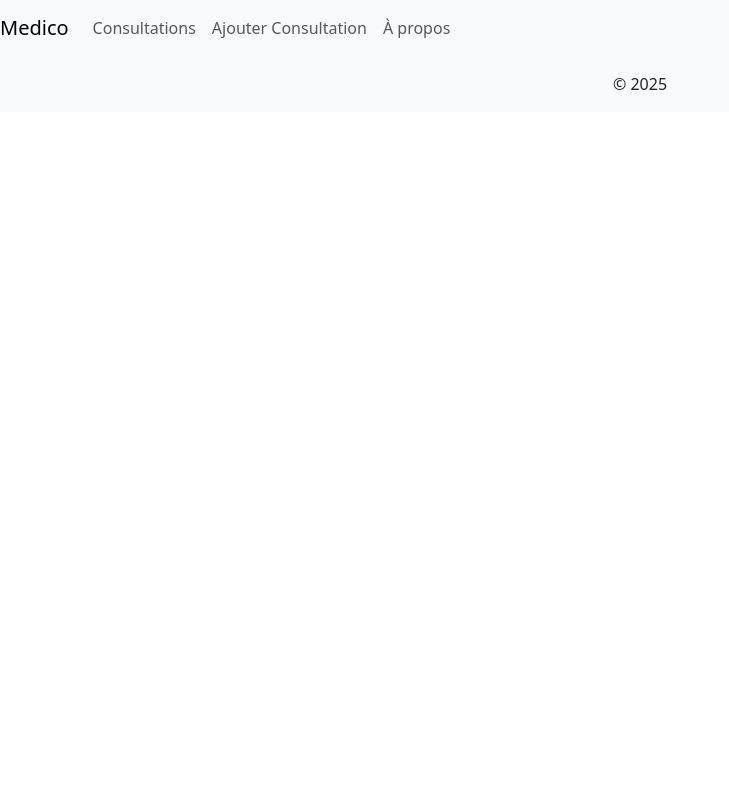
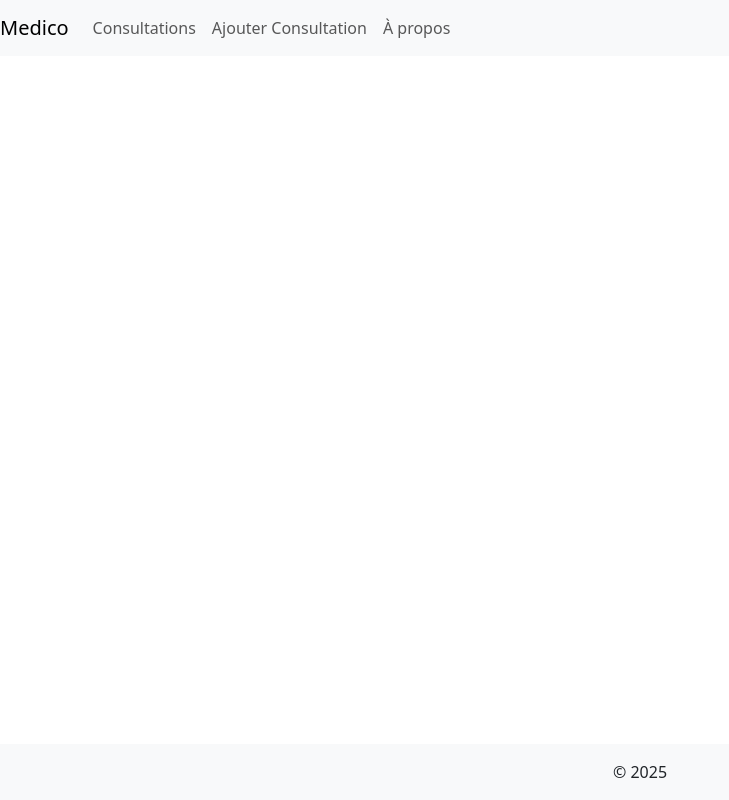
Before and after one commit to Lyne-Gh/Medico, a Django app: page / in a window 1280 px wide. Shown: the whole page, without its empty margins (0-729 px from the left). Run offline with Django 5.2, Linux system fonts and the light colour scheme; some libraries are stand-ins or nearby versions.

Commit message:
fix footer du précédent commit

```diff
--- a/cc/medico/templates/medico/main.html
+++ b/cc/medico/templates/medico/main.html
@@ -8,7 +8,7 @@
   <head><meta charset="utf-8">
    <title>{% block title %}Accueil{% endblock %}</title>
   </head>
-  <body>
+  <body class="d-flex flex-column min-vh-100">
     <nav class="navbar navbar-expand-lg navbar-light bg-light">
     <a class="navbar-brand" href={% url "about" %}>Medico</a>
     <ul class="navbar-nav mr-auto">
@@ -24,14 +24,16 @@
     </ul>
   </nav>
     <div class="container">
+      <div class="container flex-grow-1">
       {% block content %}
       {% endblock %}
+       </div>
     </div>
   </body>
 
 
   <!-- Footer fixe (fixed-bottom : mettre le footer tout en bas) -->
-<footer class="bg-light text-center text-lg-start">
+<footer class="bg-light text-center text-lg-start mt-auto">
   <div class="text-center p-3">
     © 2025
   </div>
```
